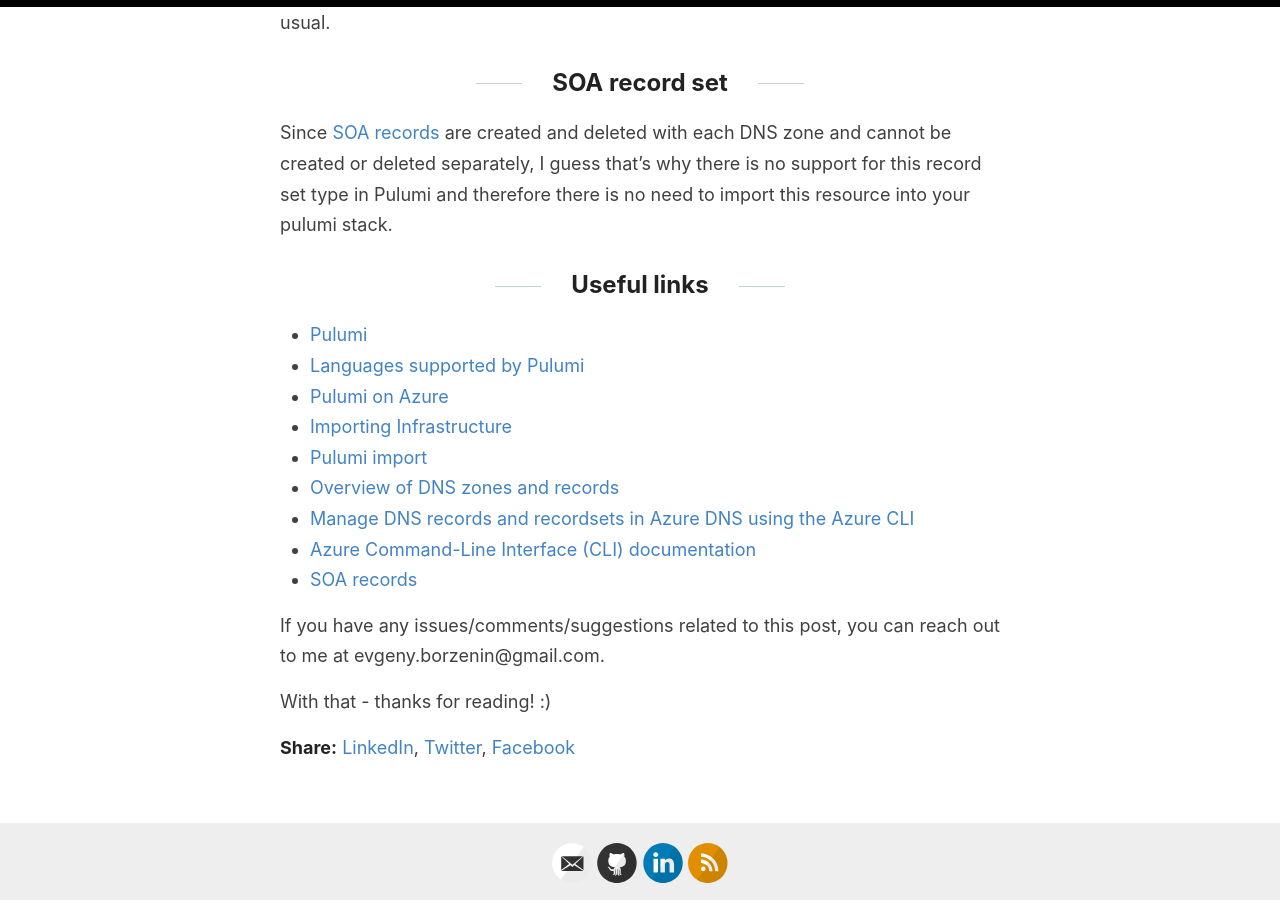
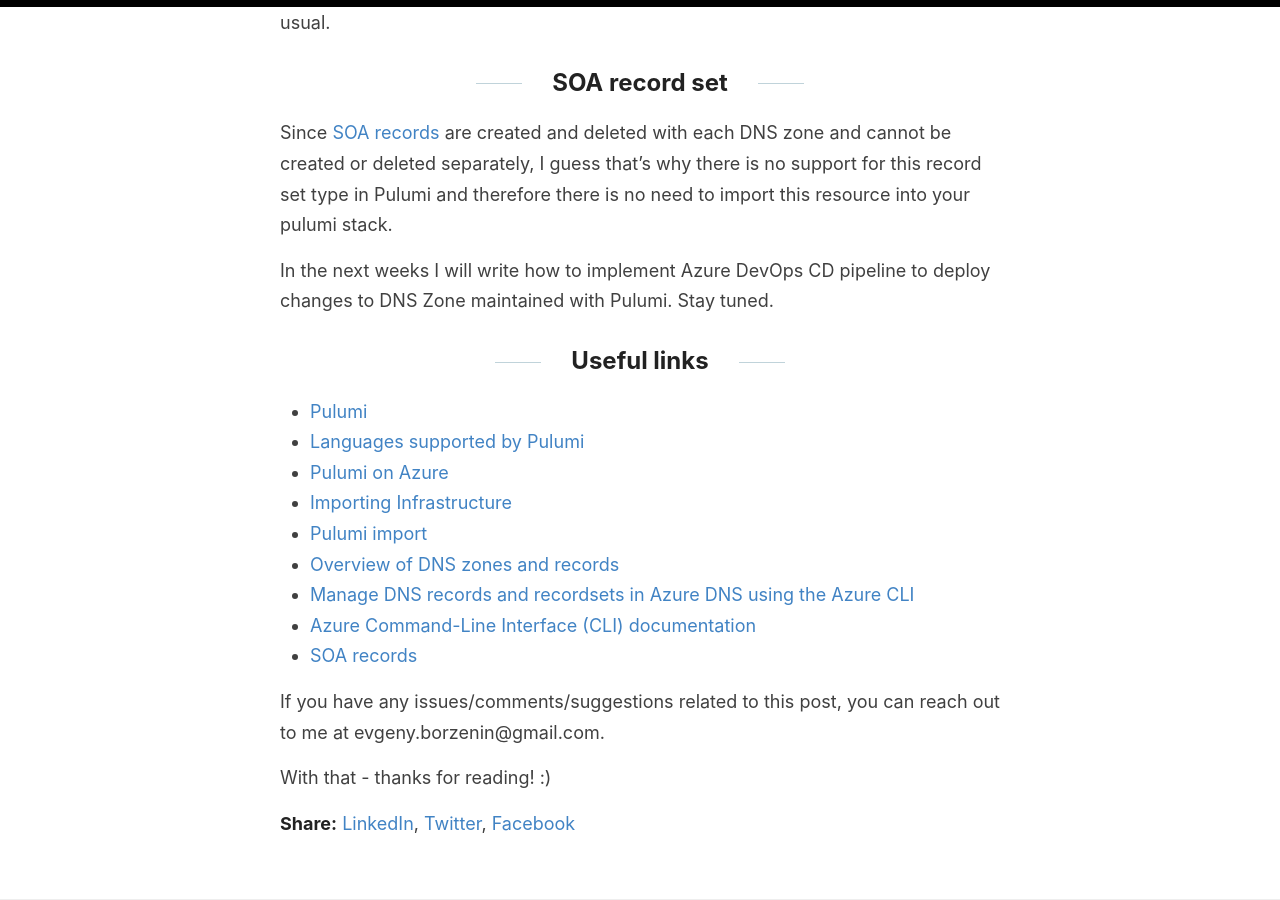
Before and after one commit to evgenyb/evgenyb.github.io, a Jekyll site: the page built from _posts/2020-09-08-import-dns-zone-into-pulumi.md, in a window 1280 px wide and 900 px high, scrolled down 3465 px. Built offline with Jekyll 4.4.1, drawn with Linux system fonts in a browser that asks for light colours.

Commit message:
Write what will come next

```diff
--- a/_posts/2020-09-08-import-dns-zone-into-pulumi.md
+++ b/_posts/2020-09-08-import-dns-zone-into-pulumi.md
@@ -120,6 +120,8 @@
 
 Since [SOA records](https://docs.microsoft.com/en-us/azure/dns/dns-zones-records?WT.mc_id=AZ-MVP-5003837#soa-records) are created and deleted with each DNS zone and cannot be created or deleted separately, I guess that's why there is no support for this record set type in Pulumi and therefore there is no need to import this resource into your pulumi stack.
 
+In the next weeks I will write how to implement Azure DevOps CD pipeline to deploy changes to DNS Zone maintained with Pulumi. Stay tuned.
+
 ## Useful links
 
 * [Pulumi](https://www.pulumi.com/)
```
